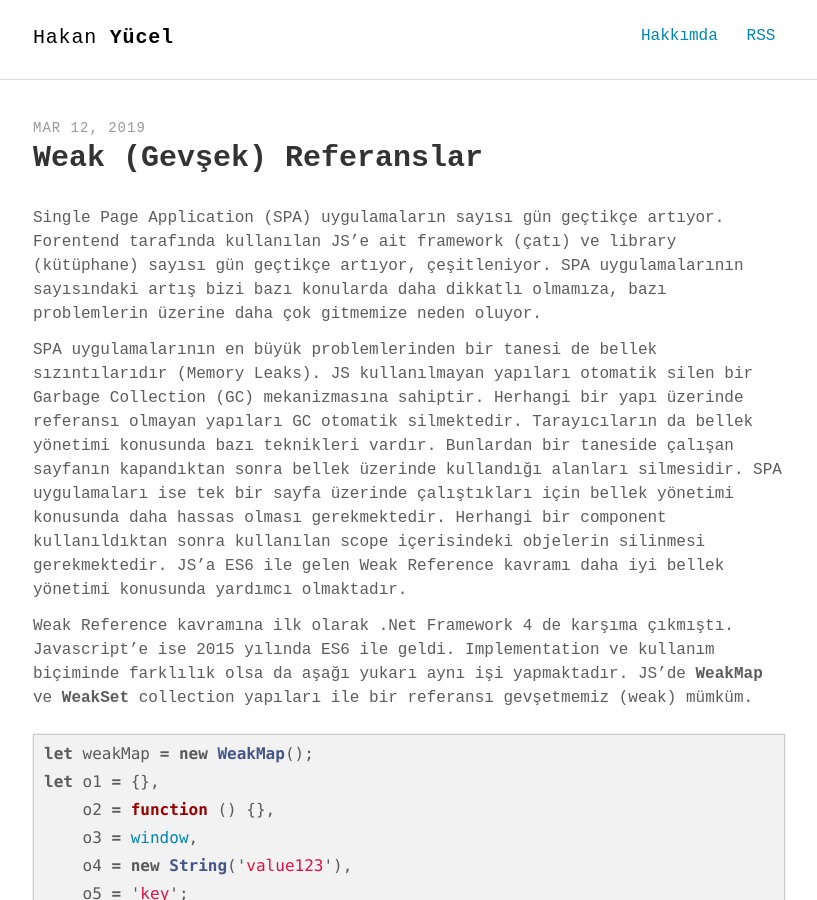
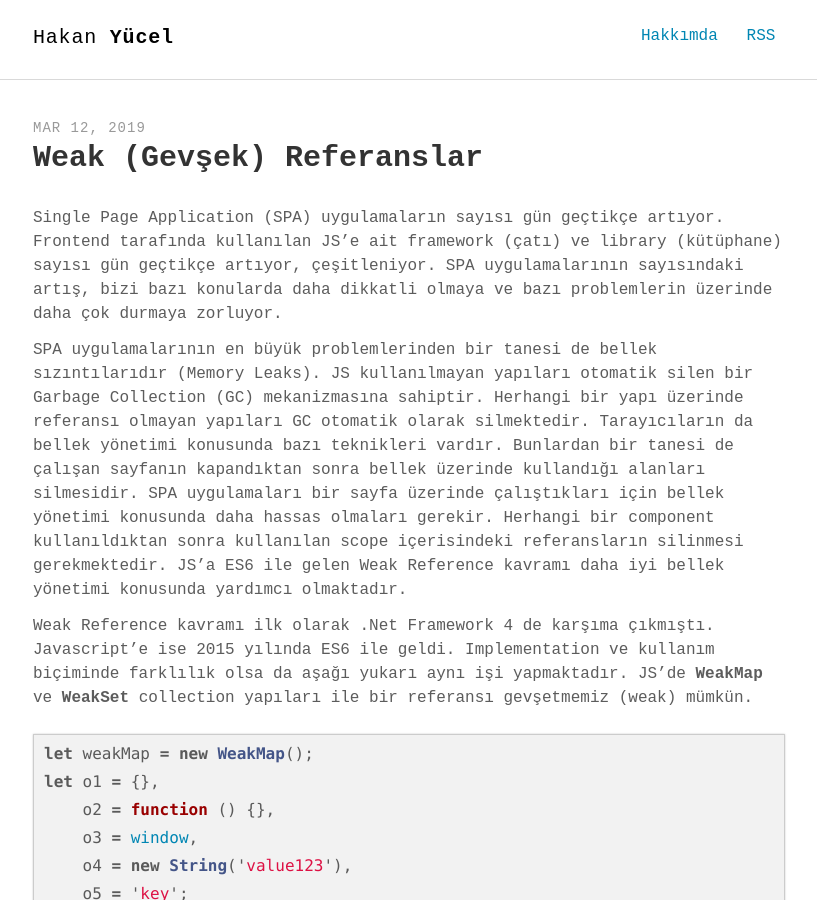
Before and after one commit to hknyuc/myblog, a Jekyll site: the page built from _posts/2019-03-12-Weak (Gevşek) Referanslar.md, in a window 1280 px wide and 900 px high. Shown: the whole window, without its empty margins (231-1048 px from the left). Built offline with Jekyll 4.4.1, drawn with Linux system fonts in a browser that asks for light colours; some web fonts are replaced; comment, search, counter and statistics services are not loaded; some of the changed text lies outside the part shown.

Commit message:
fixed weak

````diff
--- a/_posts/2019-03-12-Weak (Gevşek) Referanslar.md
+++ b/_posts/2019-03-12-Weak (Gevşek) Referanslar.md
@@ -6,11 +6,11 @@ description: ""
 keywords: "Weakset Weakmap map set"
 ---
 
-Single Page Application (SPA) uygulamaların sayısı gün geçtikçe artıyor. Forentend tarafında kullanılan JS'e ait framework (çatı) ve library (kütüphane) sayısı gün geçtikçe artıyor, çeşitleniyor. SPA uygulamalarının sayısındaki artış bizi bazı konularda daha dikkatlı olmamıza, bazı problemlerin üzerine daha çok gitmemize neden oluyor.
+Single Page Application (SPA) uygulamaların sayısı gün geçtikçe artıyor. Frontend tarafında kullanılan JS'e ait framework (çatı) ve library (kütüphane) sayısı gün geçtikçe artıyor, çeşitleniyor. SPA uygulamalarının sayısındaki artış, bizi bazı konularda daha dikkatli olmaya ve bazı problemlerin üzerinde daha çok durmaya zorluyor.
 
-SPA uygulamalarının en büyük problemlerinden bir tanesi de bellek sızıntılarıdır (Memory Leaks).  JS kullanılmayan yapıları otomatik silen bir Garbage Collection (GC) mekanizmasına sahiptir. Herhangi bir yapı üzerinde referansı olmayan yapıları GC otomatik silmektedir. Tarayıcıların da bellek yönetimi konusunda bazı teknikleri vardır. Bunlardan bir taneside çalışan sayfanın kapandıktan sonra bellek üzerinde kullandığı alanları silmesidir. SPA uygulamaları ise tek bir sayfa üzerinde çalıştıkları için bellek yönetimi konusunda daha hassas olması gerekmektedir. Herhangi bir component kullanıldıktan sonra kullanılan scope içerisindeki objelerin silinmesi gerekmektedir. JS'a ES6 ile gelen Weak Reference kavramı daha iyi bellek yönetimi konusunda yardımcı olmaktadır.
+SPA uygulamalarının en büyük problemlerinden bir tanesi de bellek sızıntılarıdır (Memory Leaks).  JS kullanılmayan yapıları otomatik silen bir Garbage Collection (GC) mekanizmasına sahiptir. Herhangi bir yapı üzerinde referansı olmayan yapıları GC otomatik olarak silmektedir. Tarayıcıların da bellek yönetimi konusunda bazı teknikleri vardır. Bunlardan bir tanesi de çalışan sayfanın kapandıktan sonra bellek üzerinde kullandığı alanları silmesidir. SPA uygulamaları bir sayfa üzerinde çalıştıkları için bellek yönetimi konusunda daha hassas olmaları gerekir. Herhangi bir component kullanıldıktan sonra kullanılan scope içerisindeki referansların silinmesi gerekmektedir. JS'a ES6 ile gelen Weak Reference kavramı daha iyi bellek yönetimi konusunda yardımcı olmaktadır.
 
-Weak Reference kavramına ilk olarak .Net Framework 4 de karşıma çıkmıştı. Javascript'e ise 2015 yılında ES6 ile geldi. Implementation ve kullanım biçiminde farklılık olsa da aşağı yukarı aynı işi yapmaktadır. JS'de **WeakMap** ve **WeakSet** collection yapıları ile bir referansı gevşetmemiz (weak) mümküm.
+Weak Reference kavramı ilk olarak .Net Framework 4 de karşıma çıkmıştı. Javascript'e ise 2015 yılında ES6 ile geldi. Implementation ve kullanım biçiminde farklılık olsa da aşağı yukarı aynı işi yapmaktadır. JS'de **WeakMap** ve **WeakSet** collection yapıları ile bir referansı gevşetmemiz (weak) mümkün.
 
 ```js
 let weakMap = new WeakMap();
@@ -113,7 +113,7 @@ class Foo {
 }
 ```
 
-New instance alınmadan cağrılan Foo class'ınını kullanıma kapattık. Eğer bunu normal Set collectini ile yapsaydık, alınan bütün Foo instancelarını globaldaki scope'un içine alarak hafızayı şişirmiş olacaktık.
+New instance alınmadan cağrılan Foo Class'ınını kullanıma kapattık. Eğer bunu normal Set collectini ile yapsaydık, alınan bütün Foo instancelarını globaldaki Scope'un içine alarak hafızayı şişirmiş olacaktık.
 
 ---
 
````
Also changed, not shown: other parts of _posts/2019-03-12-Weak (Gevşek) Referanslar.md (+1 -1 lines).
